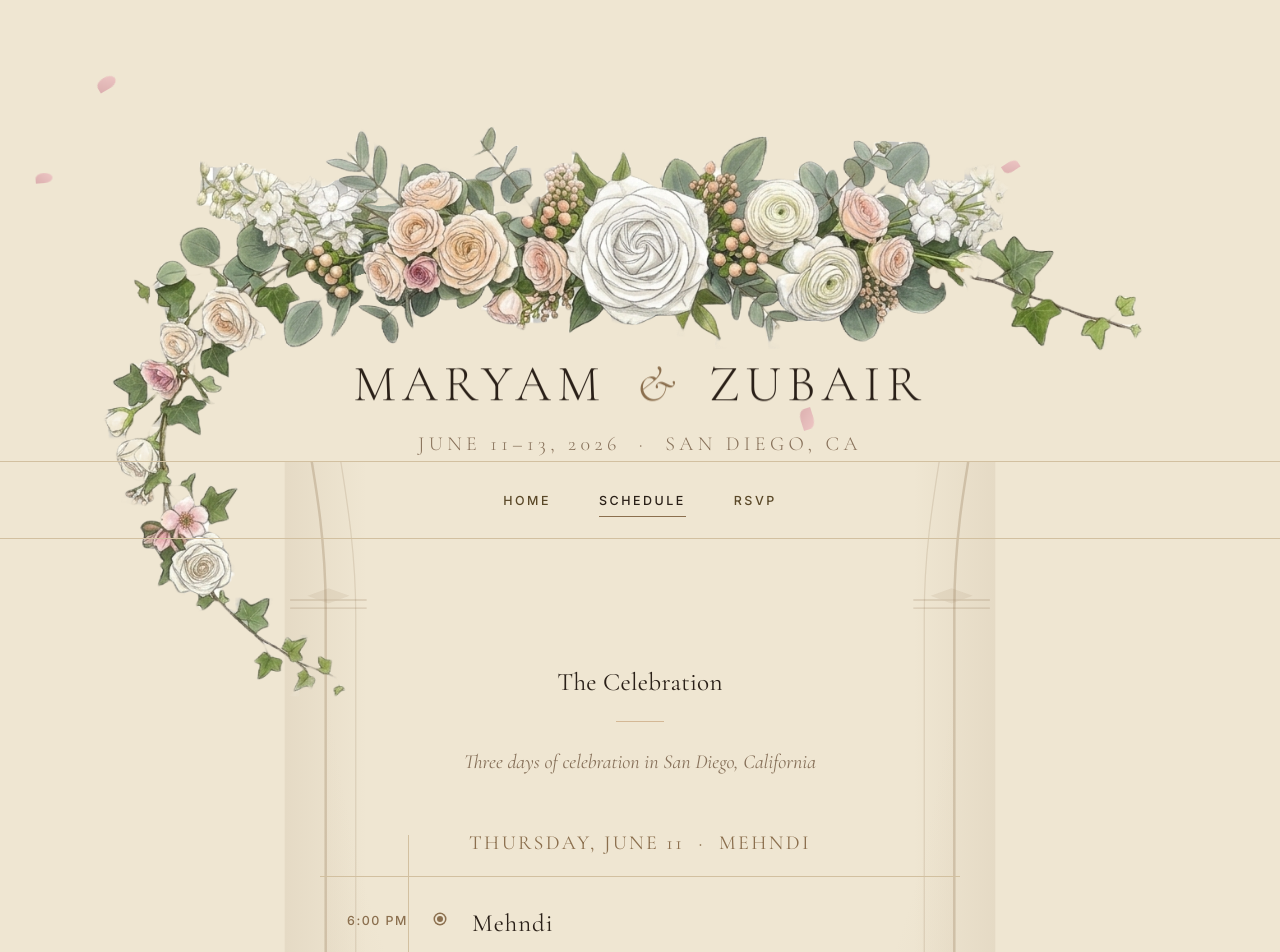
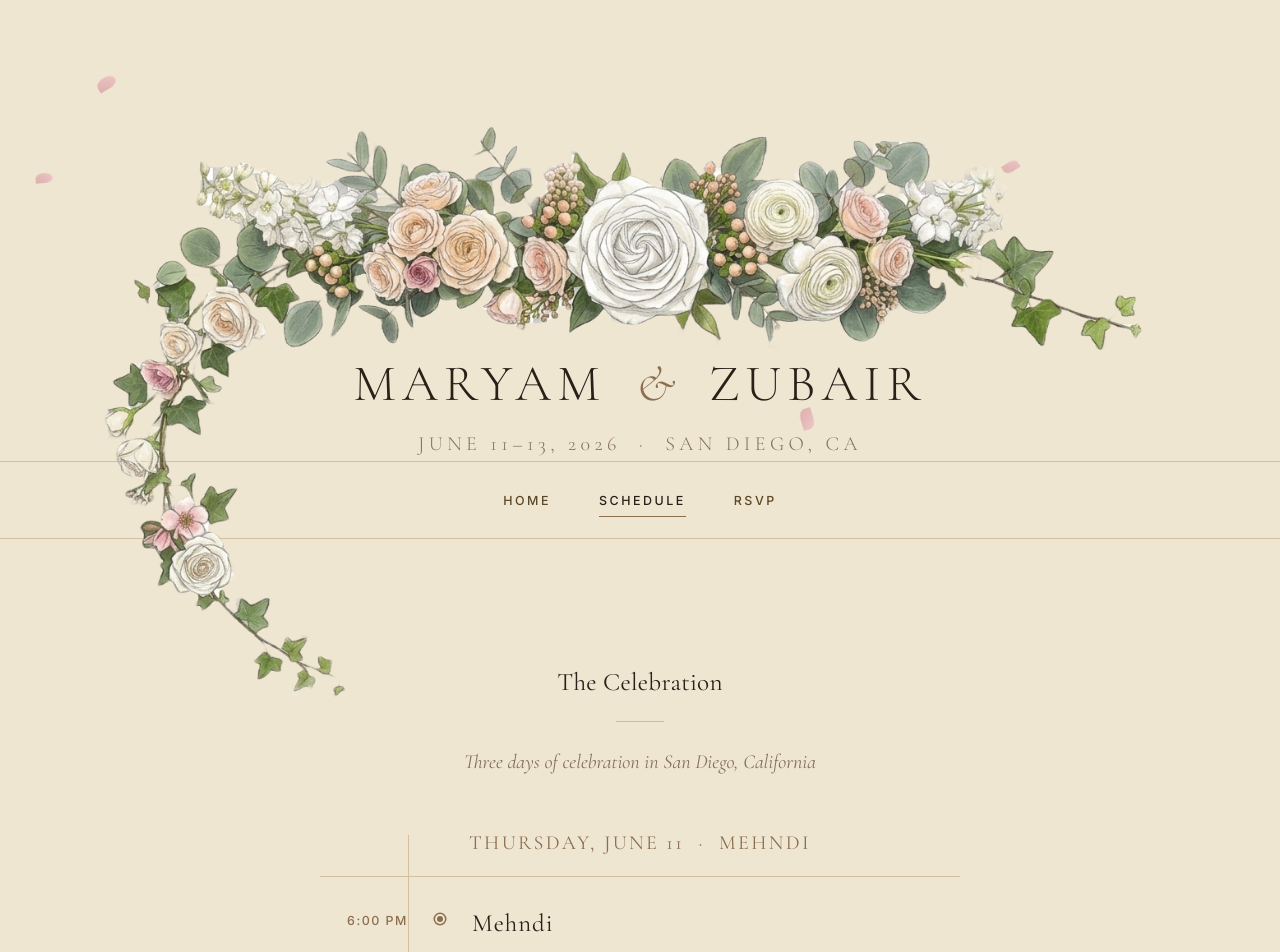
Before and after one commit to ZubairQazi/ZubairQazi.github.io, a Jekyll site: the page maryam/schedule/index.html, which Jekyll copies as it is, in a window 1280 px wide. Shown: the top 952 px of the page. Built offline with Jekyll 4.4.1, drawn with Linux system fonts in a browser that asks for light colours; nearby versions of some CDN libraries.

Commit message:
Revert "feat(schedule): add Mughal keel arch background with depth layering"
This reverts commit b247aa704b70960f317199d2255fada1edd0838f.

```diff
--- a/maryam/css/styles.css
+++ b/maryam/css/styles.css
@@ -635,35 +635,8 @@ h1, h2, h3, h4, h5, h6 {
 }
 
 /* ══════════════════════════════════════════════════════════════════
-   MUGHAL ARCH BACKGROUND
+   SCHEDULE PAGE
    ══════════════════════════════════════════════════════════════════ */
-.mughal-arch-bg {
-  position: absolute;
-  top: 0;
-  left: 50%;
-  transform: translateX(-50%);
-  width: min(96%, 820px);
-  /* tall enough to cover page – SVG's own aspect ratio handles the rest */
-  min-height: 100%;
-  pointer-events: none;
-  z-index: 0;
-  overflow: visible;
-}
-
-.mughal-arch-svg {
-  display: block;
-  width: 100%;
-  /* height scales by aspect ratio; overflow:visible lets it exceed if page is taller */
-  overflow: visible;
-}
-
-/* Ensure all immediate children of site-wrapper stack above the arch */
-.site-wrapper > *:not(.mughal-arch-bg) {
-  position: relative;
-  z-index: 1;
-}
-
-
 .schedule-header {
   text-align: center;
   padding-block: var(--space-16) var(--space-12);
--- a/maryam/schedule/index.html
+++ b/maryam/schedule/index.html
@@ -18,104 +18,6 @@
   <div id="petals-layer" aria-hidden="true"></div>
 
   <div class="site-wrapper">
-
-    <!-- ══ Mughal arch background ══ -->
-    <div class="mughal-arch-bg" aria-hidden="true">
-      <svg xmlns="http://www.w3.org/2000/svg" viewBox="0 0 600 1200"
-           preserveAspectRatio="xMidYMin meet" class="mughal-arch-svg">
-        <defs>
-          <!-- Depth gradient: slightly darkens arch edges, lighter center for recessed look -->
-          <radialGradient id="ag-depth" cx="50%" cy="28%" r="62%" gradientUnits="objectBoundingBox">
-            <stop offset="0%"   stop-color="#EFE6D2" stop-opacity="0"/>
-            <stop offset="75%"  stop-color="#B89B72" stop-opacity="0"/>
-            <stop offset="100%" stop-color="#8B6F4E" stop-opacity="0.09"/>
-          </radialGradient>
-          <!-- Left pillar inner shadow cast into arch -->
-          <linearGradient id="ag-sl" x1="0" x2="1" y1="0" y2="0">
-            <stop offset="0%"   stop-color="#8B6F4E" stop-opacity="0.10"/>
-            <stop offset="100%" stop-color="#8B6F4E" stop-opacity="0"/>
-          </linearGradient>
-          <!-- Right pillar inner shadow cast into arch -->
-          <linearGradient id="ag-sr" x1="1" x2="0" y1="0" y2="0">
-            <stop offset="0%"   stop-color="#8B6F4E" stop-opacity="0.10"/>
-            <stop offset="100%" stop-color="#8B6F4E" stop-opacity="0"/>
-          </linearGradient>
-        </defs>
-
-        <!-- Arch interior depth fill -->
-        <path d="M70,1200 L70,445 C70,340 38,278 50,198 C64,126 185,58 300,34 C415,58 536,126 550,198 C562,278 530,340 530,445 L530,1200 Z"
-              fill="url(#ag-depth)"/>
-
-        <!-- Pillar shadow cast strips -->
-        <rect x="40" y="0" width="60" height="1200" fill="url(#ag-sl)"/>
-        <rect x="500" y="0" width="60" height="1200" fill="url(#ag-sr)"/>
-
-        <!-- Outer arch border -->
-        <path d="M70,1200 L70,445 C70,340 38,278 50,198 C64,126 185,58 300,34 C415,58 536,126 550,198 C562,278 530,340 530,445 L530,1200"
-              fill="none" stroke="#8B6F4E" stroke-width="1.8" opacity="0.28"/>
-
-        <!-- Inner arch border (double-line effect) -->
-        <path d="M92,1200 L92,450 C92,352 63,292 75,215 C89,144 197,80 300,57 C403,80 511,144 525,215 C537,292 508,352 508,450 L508,1200"
-              fill="none" stroke="#8B6F4E" stroke-width="0.9" opacity="0.18"/>
-
-        <!-- Keystone rosette at apex -->
-        <g transform="translate(300,37)" opacity="0.34" stroke="#8B6F4E" fill="none">
-          <circle r="17" stroke-width="1.0"/>
-          <circle r="10" stroke-width="0.8"/>
-          <!-- 8-petal floral -->
-          <path d="M0,-7 C2,-2 2,-2 7,0 C2,2 2,2 0,7 C-2,2 -2,2 -7,0 C-2,-2 -2,-2 0,-7Z" stroke-width="0.8"/>
-          <circle r="2.8" fill="#8B6F4E" opacity="0.45"/>
-          <!-- Cardinal diamond finials -->
-          <path d="M0,-15 L2.2,-10.5 L0,-6 L-2.2,-10.5 Z" fill="#8B6F4E" opacity="0.35"/>
-          <path d="M15,0 L10.5,2.2 L6,0 L10.5,-2.2 Z" fill="#8B6F4E" opacity="0.35"/>
-          <path d="M0,15 L2.2,10.5 L0,6 L-2.2,10.5 Z" fill="#8B6F4E" opacity="0.35"/>
-          <path d="M-15,0 L-10.5,2.2 L-6,0 L-10.5,-2.2 Z" fill="#8B6F4E" opacity="0.35"/>
-        </g>
-
-        <!-- Left spandrel ornament -->
-        <g transform="translate(34,110)" opacity="0.19" stroke="#8B6F4E" fill="none" stroke-width="1">
-          <circle r="19"/>
-          <circle r="11"/>
-          <circle r="4" fill="#8B6F4E"/>
-          <line x1="-19" y1="0" x2="19" y2="0"/>
-          <line x1="0" y1="-19" x2="0" y2="19"/>
-          <line x1="-13.5" y1="-13.5" x2="13.5" y2="13.5"/>
-          <line x1="13.5" y1="-13.5" x2="-13.5" y2="13.5"/>
-        </g>
-
-        <!-- Right spandrel ornament -->
-        <g transform="translate(566,110)" opacity="0.19" stroke="#8B6F4E" fill="none" stroke-width="1">
-          <circle r="19"/>
-          <circle r="11"/>
-          <circle r="4" fill="#8B6F4E"/>
-          <line x1="-19" y1="0" x2="19" y2="0"/>
-          <line x1="0" y1="-19" x2="0" y2="19"/>
-          <line x1="-13.5" y1="-13.5" x2="13.5" y2="13.5"/>
-          <line x1="13.5" y1="-13.5" x2="-13.5" y2="13.5"/>
-        </g>
-
-        <!-- Left column capital (horizontal bands where arch meets pillar) -->
-        <g opacity="0.24" stroke="#8B6F4E" stroke-width="1" fill="none">
-          <line x1="44" y1="445" x2="100" y2="445"/>
-          <line x1="44" y1="439" x2="100" y2="439"/>
-          <path d="M58,436 L72,431 L86,436 L72,441 Z" fill="#8B6F4E" opacity="0.45"/>
-        </g>
-
-        <!-- Right column capital -->
-        <g opacity="0.24" stroke="#8B6F4E" stroke-width="1" fill="none">
-          <line x1="500" y1="445" x2="556" y2="445"/>
-          <line x1="500" y1="439" x2="556" y2="439"/>
-          <path d="M514,436 L528,431 L542,436 L528,441 Z" fill="#8B6F4E" opacity="0.45"/>
-        </g>
-
-        <!-- Diamond ornaments at mid-arch intervals -->
-        <path d="M46,278 L51,285 L46,292 L41,285 Z" fill="#8B6F4E" opacity="0.17"/>
-        <path d="M554,278 L559,285 L554,292 L549,285 Z" fill="#8B6F4E" opacity="0.17"/>
-        <path d="M82,158 L87,165 L82,172 L77,165 Z" fill="#8B6F4E" opacity="0.17"/>
-        <path d="M518,158 L523,165 L518,172 L513,165 Z" fill="#8B6F4E" opacity="0.17"/>
-      </svg>
-    </div>
-    <!-- ══ end arch ══ -->
 
     <!-- ══════════════════════════ HERO (compact) ══════════════════════════ -->
     <header id="hero" class="container" style="padding-bottom: 0;">
@@ -200,7 +102,7 @@
             </article>
 
             <article class="schedule-block">
-              <time class="schedule-time" datetime="2026-06-12T18:00">6:00 PM</time>
+              <time class="schedule-time" datetime="2026-06-12T19:00">7:00 PM</time>
               <div class="schedule-dot" aria-hidden="true"></div>
               <div class="schedule-content">
                 <h3>Reception &amp; Dinner</h3>
```
